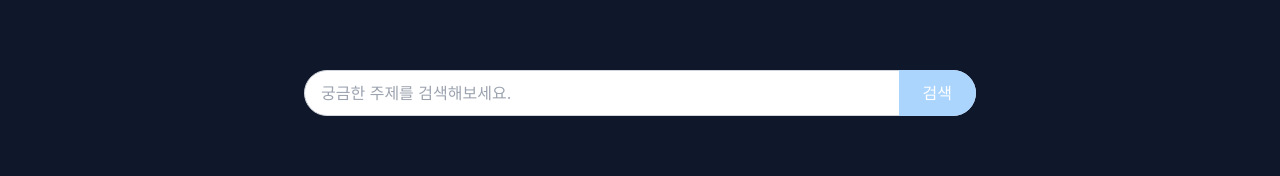
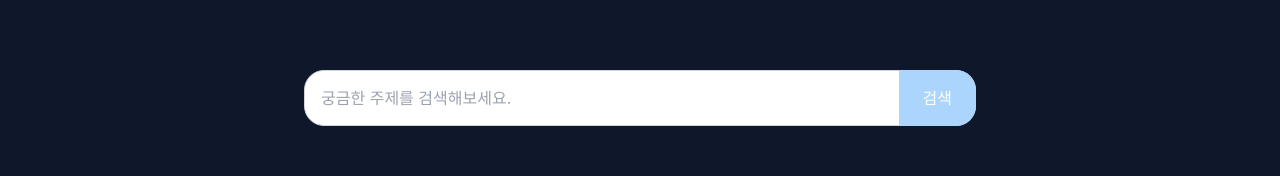
Before and after one commit to WhoKnewThis/who-knew-this-front, a React (Create React App) app: page / in a window 1280 px wide. Shown: the part 210-386 px from the top of the page. Built offline with nearby package versions, Linux system fonts and the light colour scheme; no server answers.

Commit message:
modify search bar height

```diff
--- a/src/components/SearhBar.tsx
+++ b/src/components/SearhBar.tsx
@@ -21,12 +21,12 @@ export default function SearchBar({ value, onChange, onSearch }: Props) {
         onChange={onChange}
         onKeyDown={handleKeyDown}
         placeholder="궁금한 주제를 검색해보세요."
-        className="w-full h-[46px] px-4 py-2 mb-[155px] rounded-full border border-gray-300
+        className="w-full h-[56px] px-4 py-2 mb-[155px] rounded-[20px] border border-gray-300
                    focus:outline-none focus:ring-2 focus:ring-btn-sub-purple2"
       />
       <button
         onClick={onSearch}
-        className="absolute right-0 top-0 h-[46px] px-6 text-white bg-btn-primary rounded-r-full hover:bg-btn-primary2"
+        className="absolute right-0 top-0 h-[56px] px-6 text-white bg-btn-primary rounded-r-[20px] hover:bg-btn-primary2"
       >
         검색
       </button>
```
